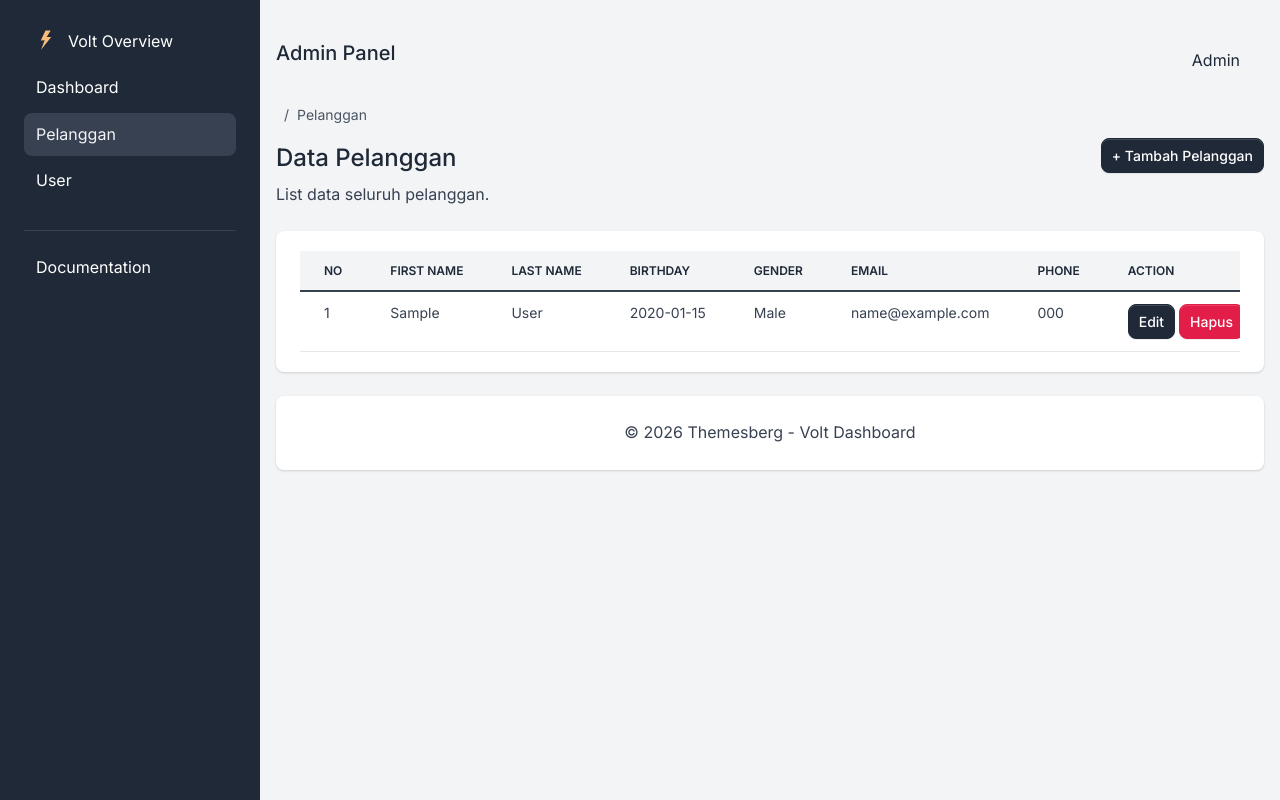
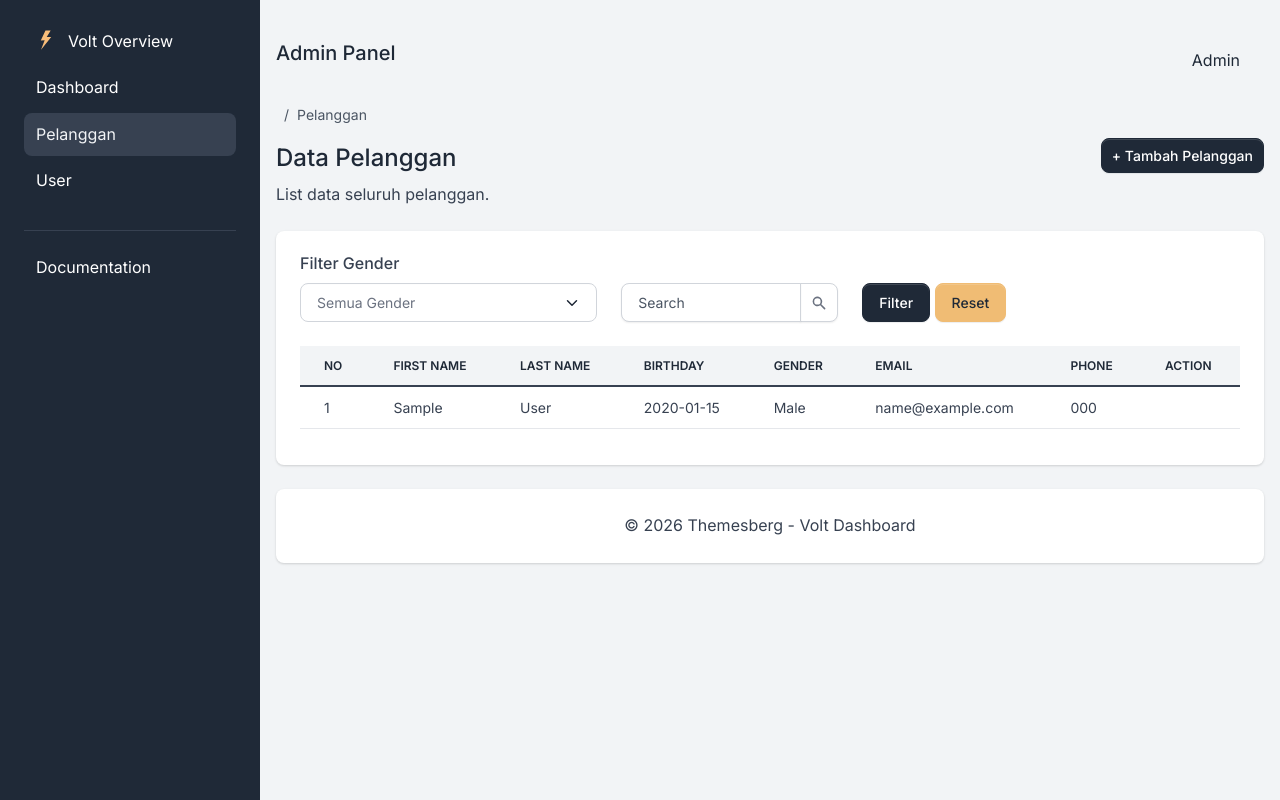
Before and after one commit to livianurhikmah25TIF/Livialaravel-2tif, a Laravel app: page /pelanggan in a window 1280 px wide. Run offline with Laravel 12, Linux system fonts and the light colour scheme; tables that the repository leaves empty hold one stand-in row (values such as "Sample post").

Commit message:
pertemuan12

```diff
--- a/laragon-6.0-minimal/laragon-6.0-minimal/www/Livialaravel-2tif-master/Livialaravel-2tif-master/app/Http/Controllers/PelangganController.php
+++ b/laragon-6.0-minimal/laragon-6.0-minimal/www/Livialaravel-2tif-master/Livialaravel-2tif-master/app/Http/Controllers/PelangganController.php
@@ -10,12 +10,24 @@ class PelangganController extends Controller
     /**
      * Menampilkan daftar seluruh pelanggan.
      */
-    public function index()
+
+    public function index(Request $request)
     {
-        $pelanggan = Pelanggan::all();
+        // Kolom untuk filter
+        $filterableColumns = ['gender'];
 
-        return view('admin.pelanggan.index', compact('pelanggan'));
+        // Kolom yang dapat dicari
+        $searchableColumns = ['first_name'];
+
+        // Menampilkan data pelanggan
+        $dataPelanggan = Pelanggan::filter($request, $filterableColumns)
+            ->search($request, $searchableColumns)
+            ->paginate(10)
+            ->withQueryString();
+
+        return view('admin.pelanggan.index', compact('dataPelanggan'));
     }
+
 
     /**
      * Menampilkan form untuk membuat pelanggan baru.
--- a/laragon-6.0-minimal/laragon-6.0-minimal/www/Livialaravel-2tif-master/Livialaravel-2tif-master/app/Models/Pelanggan.php
+++ b/laragon-6.0-minimal/laragon-6.0-minimal/www/Livialaravel-2tif-master/Livialaravel-2tif-master/app/Models/Pelanggan.php
@@ -3,11 +3,13 @@
 namespace App\Models;
 
 use Illuminate\Database\Eloquent\Model;
+use Illuminate\Database\Eloquent\Builder;
 
 class Pelanggan extends Model
 {
     protected $table = 'pelanggan';
     protected $primaryKey = 'pelanggan_id';
+
     protected $fillable = [
         'first_name',
         'last_name',
@@ -16,4 +18,39 @@ class Pelanggan extends Model
         'email',
         'phone',
     ];
+
+    // Function untuk filter data pelanggan
+
+    public function scopeFilter(
+        Builder $query,
+        $request,
+        array $filterableColumns
+    ): Builder {
+        foreach ($filterableColumns as $column) {
+            if ($request->filled($column)) {
+                $query->where($column, $request->input($column));
+            }
+        }
+
+        return $query;
+    }
+
+    // Function untuk search data pelanggan
+    public function scopeSearch(
+        Builder $query,
+        $request,
+        array $searchableColumns
+    ): Builder {
+        if ($request->filled('search')) {
+            $search = $request->input('search');
+
+            $query->where(function ($query) use ($search, $searchableColumns) {
+                foreach ($searchableColumns as $column) {
+                    $query->orWhere($column, 'LIKE', "%{$search}%");
+                }
+            });
+        }
+
+        return $query;
+    }
 }
--- a/laragon-6.0-minimal/laragon-6.0-minimal/www/Livialaravel-2tif-master/Livialaravel-2tif-master/resources/views/admin/pelanggan/index.blade.php
+++ b/laragon-6.0-minimal/laragon-6.0-minimal/www/Livialaravel-2tif-master/Livialaravel-2tif-master/resources/views/admin/pelanggan/index.blade.php
@@ -1,3 +1,4 @@
+
 @extends('layouts.admin.app')
 
 @section('content')
@@ -23,8 +24,7 @@
         </div>
 
         <div class="btn-toolbar mb-2 mb-md-0">
-            <a href="{{ route('pelanggan.create') }}"
-                class="btn btn-sm btn-primary">
+            <a href="{{ route('pelanggan.create') }}" class="btn btn-sm btn-primary">
                 + Tambah Pelanggan
             </a>
         </div>
@@ -41,8 +41,72 @@
     {{-- Tabel Data Pelanggan --}}
     <div class="card border-0 shadow mb-4">
         <div class="card-body">
+
+            {{-- Form Filter Gender dan Search --}}
+            <form action="{{ route('pelanggan.index') }}" method="GET" class="mb-4">
+                <div class="row align-items-end">
+
+                    {{-- Filter Gender --}}
+                    <div class="col-md-4">
+                        <label class="form-label">Filter Gender</label>
+                        <select name="gender" class="form-select">
+                            <option value="">Semua Gender</option>
+                            <option value="Male" {{ request('gender') == 'Male' ? 'selected' : '' }}>
+                                Male
+                            </option>
+                            <option value="Female" {{ request('gender') == 'Female' ? 'selected' : '' }}>
+                                Female
+                            </option>
+                        </select>
+                    </div>
+
+                    {{-- Search dan Clear Search --}}
+                    <div class="col-md-3">
+                        <div class="input-group">
+                            <input type="text"
+                                name="search"
+                                class="form-control"
+                                id="exampleInputIconRight"
+                                value="{{ request('search') }}"
+                                placeholder="Search"
+                                aria-label="Search">
+
+                            <button type="submit" class="input-group-text" id="basic-addon2">
+                                <svg class="icon icon-xxs"
+                                    fill="currentColor"
+                                    viewBox="0 0 20 20"
+                                    xmlns="http://www.w3.org/2000/svg">
+                                    <path fill-rule="evenodd"
+                                        d="M8 4a4 4 0 100 8 4 4 0 000-8zM2 8a6 6 0 1110.89 3.476l4.817 4.817a1 1 0 01-1.414 1.414l-4.816-4.816A6 6 0 012 8z"
+                                        clip-rule="evenodd">
+                                    </path>
+                                </svg>
+                            </button>
+
+                            @if(request('search'))
+                                <a href="{{ request()->fullUrlWithQuery(['search' => null]) }}"
+                                    class="btn btn-outline-secondary ms-2"
+                                    id="clear-search">
+                                    Clear
+                                </a>
+                            @endif
+                        </div>
+                    </div>
+
+                    {{-- Tombol Filter dan Reset --}}
+                    <div class="col-md-3">
+                        <button type="submit" class="btn btn-primary">
+                            Filter
+                        </button>
+                        <a href="{{ route('pelanggan.index') }}" class="btn btn-secondary">
+                            Reset
+                        </a>
+                    </div>
+
+                </div>
+            </form>
+
             <div class="table-responsive">
-
                 <table class="table table-centered table-nowrap mb-0 rounded">
 
                     <thead class="thead-light">
@@ -59,43 +123,19 @@
                     </thead>
 
                     <tbody>
-                        @forelse ($pelanggan as $dataPelanggan)
+                        @forelse ($dataPelanggan as $pelanggan)
                             <tr>
-                                <td>{{ $loop->iteration }}</td>
-
-                                <td>{{ $dataPelanggan->first_name }}</td>
-
-                                <td>{{ $dataPelanggan->last_name }}</td>
-
-                                <td>{{ $dataPelanggan->birthday }}</td>
-
-                                <td>{{ $dataPelanggan->gender }}</td>
-
-                                <td>{{ $dataPelanggan->email }}</td>
-
-                                <td>{{ $dataPelanggan->phone }}</td>
-
+                                <td>{{ $dataPelanggan->firstItem() + $loop->index }}</td>
+                                <td>{{ $pelanggan->first_name }}</td>
+                                <td>{{ $pelanggan->last_name }}</td>
+                                <td>{{ $pelanggan->birthday }}</td>
+                                <td>{{ $pelanggan->gender }}</td>
+                                <td>{{ $pelanggan->email }}</td>
+                                <td>{{ $pelanggan->phone }}</td>
                                 <td>
-                                    <a href="{{ route('pelanggan.edit', $dataPelanggan->pelanggan_id) }}"
-                                        class="btn btn-sm btn-primary">
-                                        Edit
-                                    </a>
-
-                                    <form action="{{ route('pelanggan.destroy', $dataPelanggan->pelanggan_id) }}"
-                                        method="POST"
-                                        class="d-inline"
-                                        onsubmit="return confirm('Yakin ingin menghapus data pelanggan ini?')">
-
-                                        @csrf
-                                        @method('DELETE')
-
-                                        <button type="submit" class="btn btn-sm btn-danger">
-                                            Hapus
-                                        </button>
-                                    </form>
+                                    {{-- Tombol Edit dan Hapus tetap di sini --}}
                                 </td>
                             </tr>
-
                         @empty
                             <tr>
                                 <td colspan="8" class="text-center">
@@ -106,8 +146,13 @@
                     </tbody>
 
                 </table>
+            </div>
 
+            {{-- Pagination --}}
+            <div class="mt-3">
+                {{ $dataPelanggan->links('pagination::bootstrap-5') }}
             </div>
+
         </div>
     </div>
 
```
Also changed, not shown: laragon-6.0-minimal/laragon-6.0-minimal/www/Livialaravel-2tif-master/Livialaravel-2tif-master/database/seeders/CreateFirstUser.php (added, +23 -0 lines), laragon-6.0-minimal/laragon-6.0-minimal/www/Livialaravel-2tif-master/Livialaravel-2tif-master/database/seeders/CreatePelangganDummy.php (added, +30 -0 lines).
